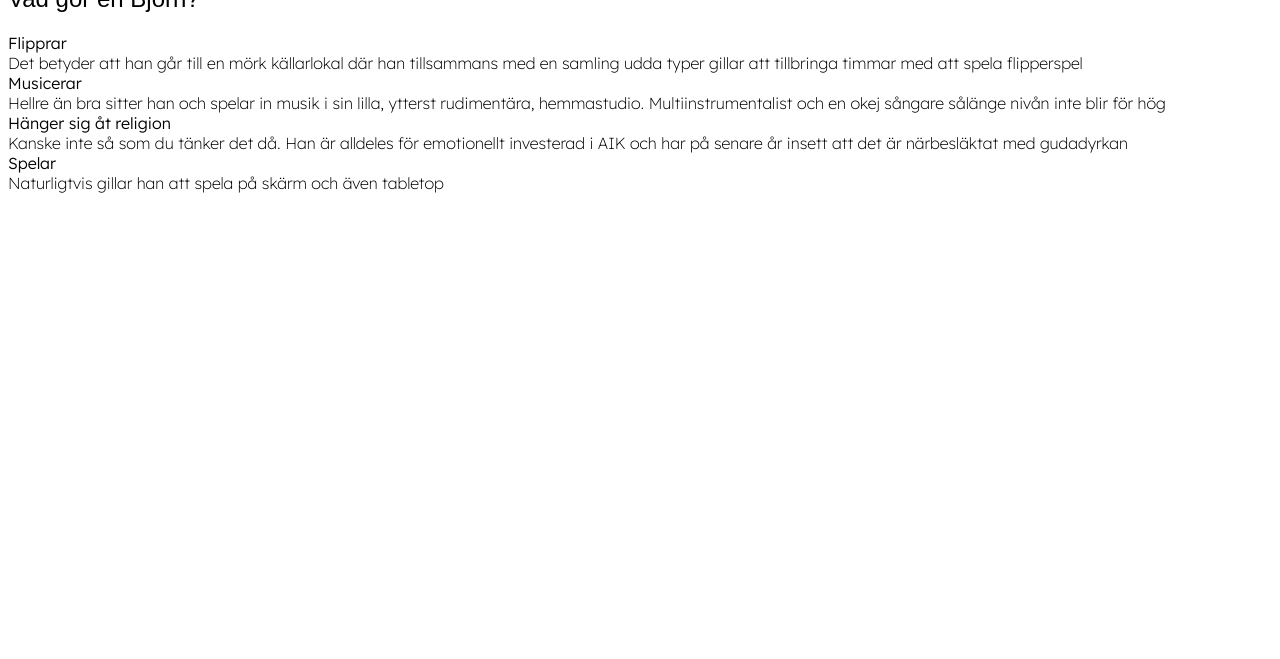
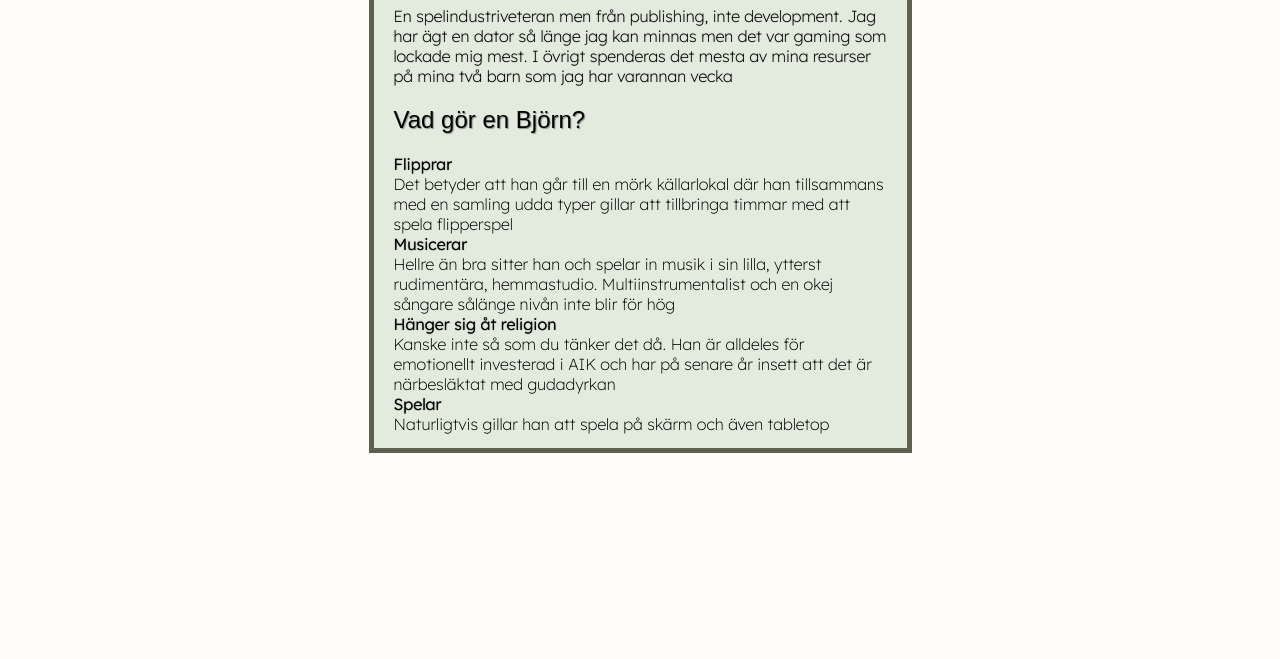
Before and after one commit to bjorn1911/bjorn1911.github.io, a plain HTML site: page index.html in a window 1280 px wide. Shown: the part 141-800 px from the top of the page. Drawn offline with Linux system fonts and the light colour scheme; a web font is replaced by a local one.

Commit message:
Add files via upload

```diff
--- a/styles/style.css
+++ b/styles/style.css
@@ -1,26 +1,36 @@
+html {
+    background-color: rgb(255, 253, 250);
+}
 
+body {
+  width: 493px;
+  height: 60%;
+  margin: 5% auto;
+  background-color: #e2ebdd;
+  padding: 20px 20px 20px 20px;
+  border: 5px solid rgb(94, 96, 80);
+}
 
-h1 {
+img {
+  display: block;
+  margin: 0 auto;
+  max-width: 100%;
+}
+
+h1, h2 {
     font-family: "Faculty Glyphic", sans-serif;
-    /* font-size: 25px; */
     font-weight: 400;
     font-style: normal;
+    text-shadow: 1px 1px 1px rgb(142, 142, 142);
 }
-h2 {
-    font-family: "Faculty Glyphic", sans-serif;
-    /* font-size: 18px; */
-    font-weight: 400;
-    font-style: normal;
-}
-
-
 
 p {
     font-style: normal;
     font-family: "Lexend Deca", sans-serif;
     font-optical-sizing: auto;
     font-weight: 270;
-    ont-style: normal;
+    font-style: normal;
+    text-shadow: 0px 0px 1px rgb(143, 143, 143);
 }
 
 dl {
@@ -29,12 +39,12 @@ dl {
 }
 
 dt {
-    /* font-size: 12px; */
     font-weight: bold;
     font-family: "Lexend Deca", sans-serif;
     font-optical-sizing: auto;
     font-weight: 360;
     font-style: normal;
+    text-shadow: 0px 0px 1px rgb(34, 34, 34);
 }
 
 dd {
@@ -43,6 +53,6 @@ dd {
     font-optical-sizing: auto;
     font-weight: 270;
     font-style: normal;
-    /* font-size: 11px; */
     margin: 0;
+    text-shadow: 1px 1px 1px rgb(#e2ebdd);
 }
```
